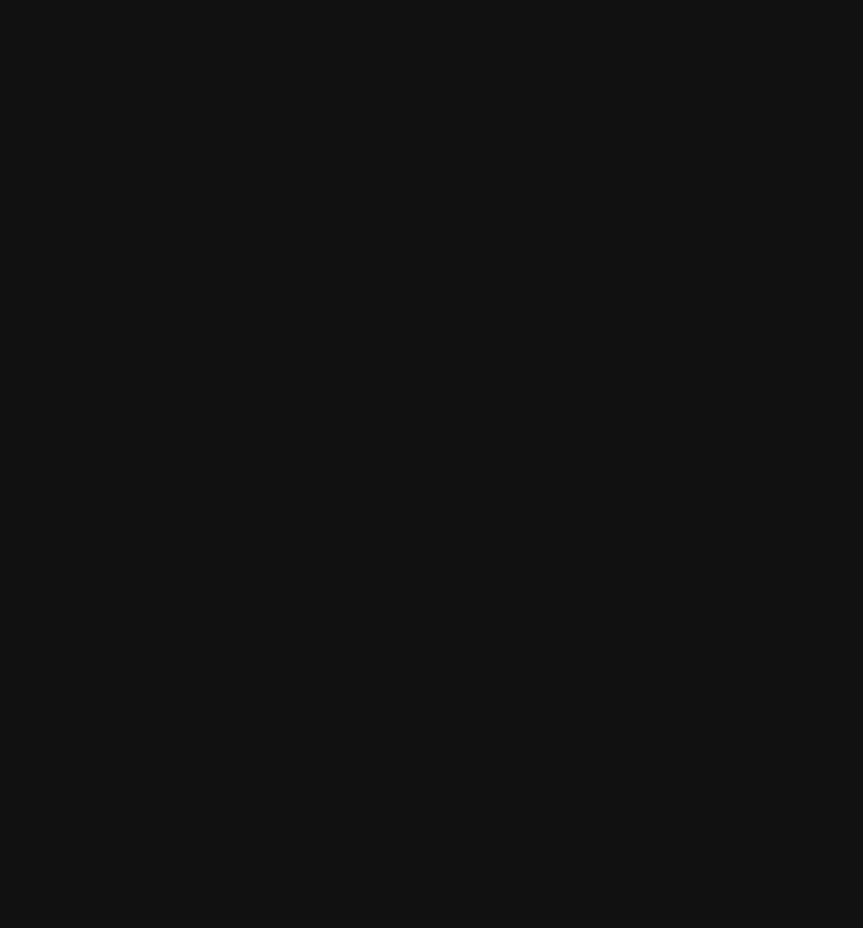
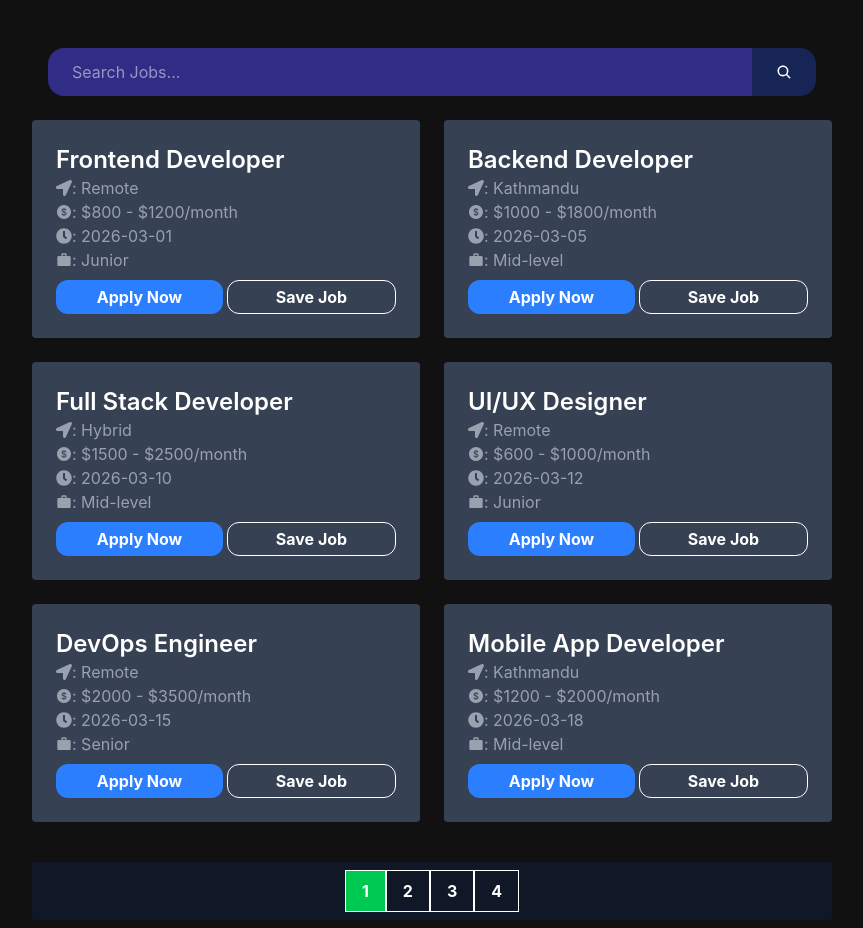
Before and after one commit to rohitshah316/React-Job-Portal-App, a React (Vite) app: page / in a window 1280 px wide. Shown: the part 100-1028 px from the top of the page, without its empty margins (208-1071 px from the left). Before the commit the page ends 800 px from the top, so only its background shows below. Built offline with nearby package versions, Linux system fonts and the light colour scheme.

Commit message:
Added Pagination and Job Card

```diff
--- /dev/null
+++ b/src/components/common/JobCard.jsx
@@ -0,0 +1,26 @@
+import React from 'react'
+import { AiFillDollarCircle } from "react-icons/ai";
+import { FaClock, FaLocationArrow } from "react-icons/fa";
+import { SiLevelsdotfyi } from 'react-icons/si';
+import { MdWork } from "react-icons/md";
+
+const JobCard = ({job}) => {
+  return (
+    <div className='p-6 bg-gray-700 rounded-sm text-gray-400 hover:-translate-y-1 cursor-pointer'>
+                    <h3 className='text-2xl font-semibold text-white'>{job.title}</h3>
+                    <p className='flex items-center'><FaLocationArrow/>: {job.location}</p>
+                    <p className='flex items-center'><AiFillDollarCircle />: {job.salary}</p>
+                    <p className='flex items-center'><FaClock/>: {job.postedDate}</p>
+                    <p className='flex items-center'><MdWork/>: {job.level}</p>
+
+
+
+                    <div className='flex font-bold text-white gap-1 mt-2'>
+                        <button className='bg-blue-500 hover:bg-blue-900 flex-1 py-1 rounded-xl cursor-pointer'>Apply Now</button>
+                        <button className='border flex-1 py-1 rounded-xl cursor-pointer hover:bg-gray-800'>Save Job</button>
+                    </div>
+                </div>
+  )
+}
+
+export default JobCard
--- /dev/null
+++ b/src/components/common/Pagination.jsx
@@ -0,0 +1,21 @@
+import React from 'react'
+
+const Pagination = ({totalPages,currentPage,setCurrentPage}) => {
+
+    const pages=[];
+
+    for(let i=1;i<=totalPages;i++){
+        pages.push(i);
+    }
+  return (
+    <div className='flex justify-center py-2 mt-10 bg-gray-900 rounded overflow-auto pagination-container'>
+        {pages.map((page)=>(
+            <button key={page}
+            onClick={()=>setCurrentPage(page)}
+            className={`${currentPage===page?'bg-green-500':''} px-4 py-2 font-bold border cursor-pointer hover:bg-green-900`}>{page}</button>
+        ))}
+    </div>
+  )
+}
+
+export default Pagination
--- /dev/null
+++ b/src/components/common/SearchBar.jsx
@@ -0,0 +1,15 @@
+import React from 'react'
+import { IoSearch } from 'react-icons/io5'
+
+const SearchBar = () => {
+  return (
+    <form>
+        <div className='flex justify-center mx-auto my-6 max-w-3xl'>
+            <input type="text" placeholder='Search Jobs...' className='bg-indigo-900 px-6 py-3 rounded-l-2xl flex-1 outline-none'/>
+        <button type='submit' className='cursor-pointer bg-blue-950 rounded-r-2xl px-6 '><IoSearch/></button>
+        </div>
+    </form>
+  )
+}
+
+export default SearchBar
--- a/src/index.css
+++ b/src/index.css
@@ -16,3 +16,10 @@ body{
     border-bottom: 2px solid;
     font-weight: 600;
 }
+
+
+
+.pagination-container{
+    scrollbar-width: thin;
+    scrollbar-color: rgb(64, 158, 64) rgb(14, 30, 62);
+}
--- a/src/pages/Home.jsx
+++ b/src/pages/Home.jsx
@@ -1,8 +1,35 @@
-import React from 'react'
+import React, { useState } from 'react'
+import { jobs } from '../data/jobs'
+import SearchBar from '../components/common/SearchBar'
+import JobCard from '../components/common/JobCard'
+import Pagination from '../components/common/Pagination'
 
 const Home = () => {
+
+    const postPerPage=6;
+    const [currentPage,setCurrentPage]=useState(1);
+
+    const lastPostIndex=currentPage*postPerPage;
+    const firstPostIndex=lastPostIndex-postPerPage;
+    const currentPosts=jobs.slice(firstPostIndex,lastPostIndex);
+
+    const totalPages=Math.ceil(jobs.length/postPerPage);
+
   return (
-    <div>Home</div>
+    <section className='mt-10 max-w-4xl mx-auto px-12 py-2 gap-6'>
+
+
+
+        <SearchBar/>
+        <div className='grid grid-cols-1 md:grid-cols-2 gap-6'>
+            {currentPosts.map(job=>(
+                <JobCard job={job} key={job.id}/>
+            ))}
+        </div>
+
+
+        <Pagination totalPages={totalPages} currentPage={currentPage} setCurrentPage={setCurrentPage}/>
+    </section>
   )
 }
 
```
